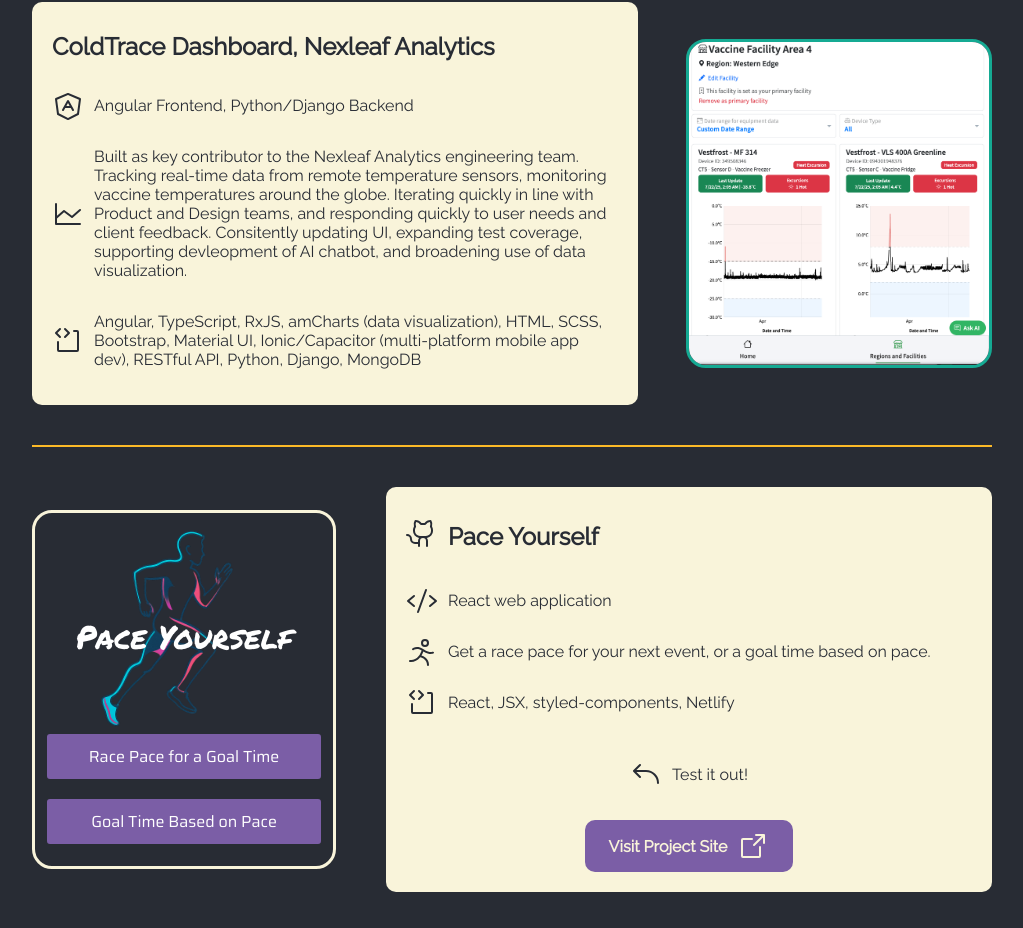
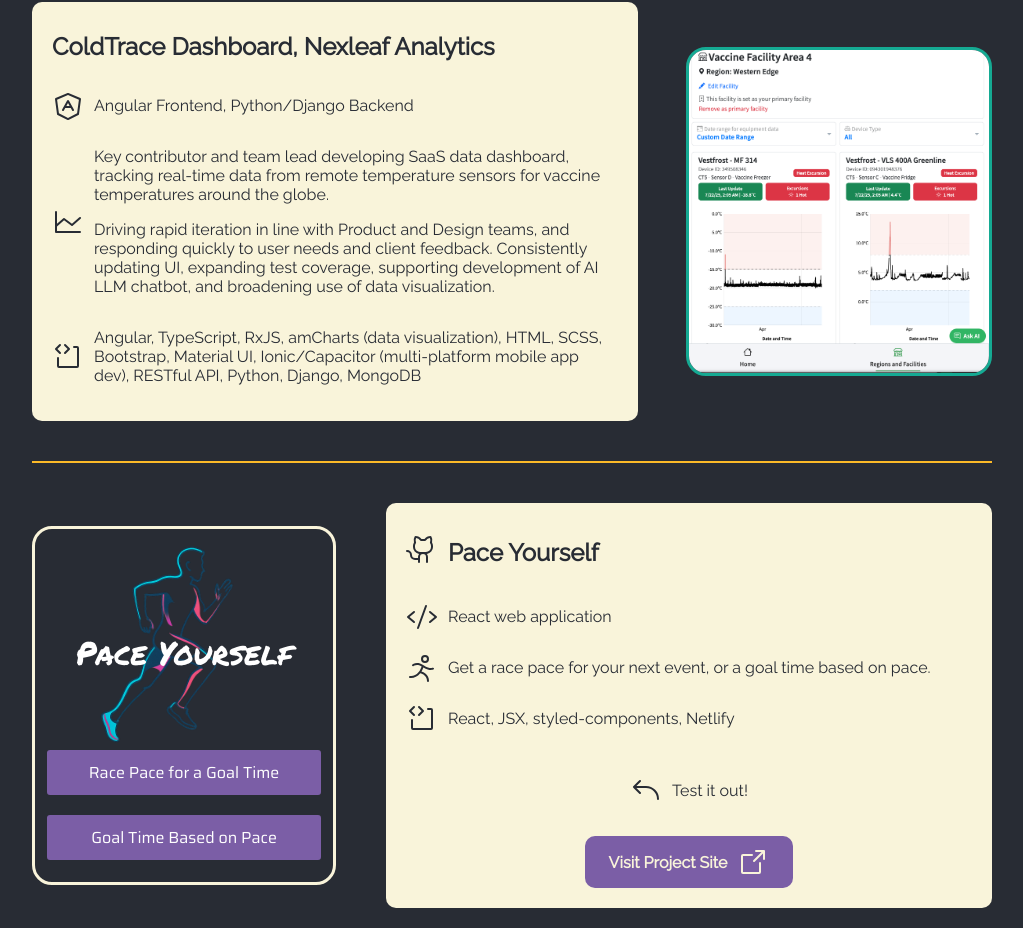
Before and after one commit to cgroark/portfolio2025, a React (Create React App) app: page /projects in a window 1280 px wide. Shown: the part 838-1766 px from the top of the page, without its empty margins (128-1151 px from the left). Built offline with nearby package versions, Linux system fonts and the light colour scheme.

Commit message:
text adjustments

```diff
--- a/src/views/Projects.js
+++ b/src/views/Projects.js
@@ -212,9 +212,14 @@
           </div>
           <div style={{ display: 'flex', alignItems: 'center', gap: '10px' }}>
             <ChartLineIcon size={32} />
-            <p>
-              Built as key contributor to the Nexleaf Analytics engineering team. Tracking real-time data from remote temperature sensors, monitoring vaccine temperatures around the globe. Iterating quickly in line with Product and Design teams, and responding quickly to user needs and client feedback. Consitently updating UI, expanding test coverage, supporting devleopment of AI chatbot, and broadening use of data visualization.
-            </p>
+            <div>
+              <p>
+                Key contributor and team lead developing SaaS data dashboard, tracking real-time data from remote temperature sensors for vaccine temperatures around the globe.
+              </p>
+              <p>
+                Driving rapid iteration in line with Product and Design teams, and responding quickly to user needs and client feedback. Consistently updating UI, expanding test coverage, supporting development of AI LLM chatbot, and broadening use of data visualization.
+              </p>
+            </div>
           </div>
           <div style={{ display: 'flex', alignItems: 'center', gap: '10px' }}>
             <CodeBlockIcon size={32} />
```
